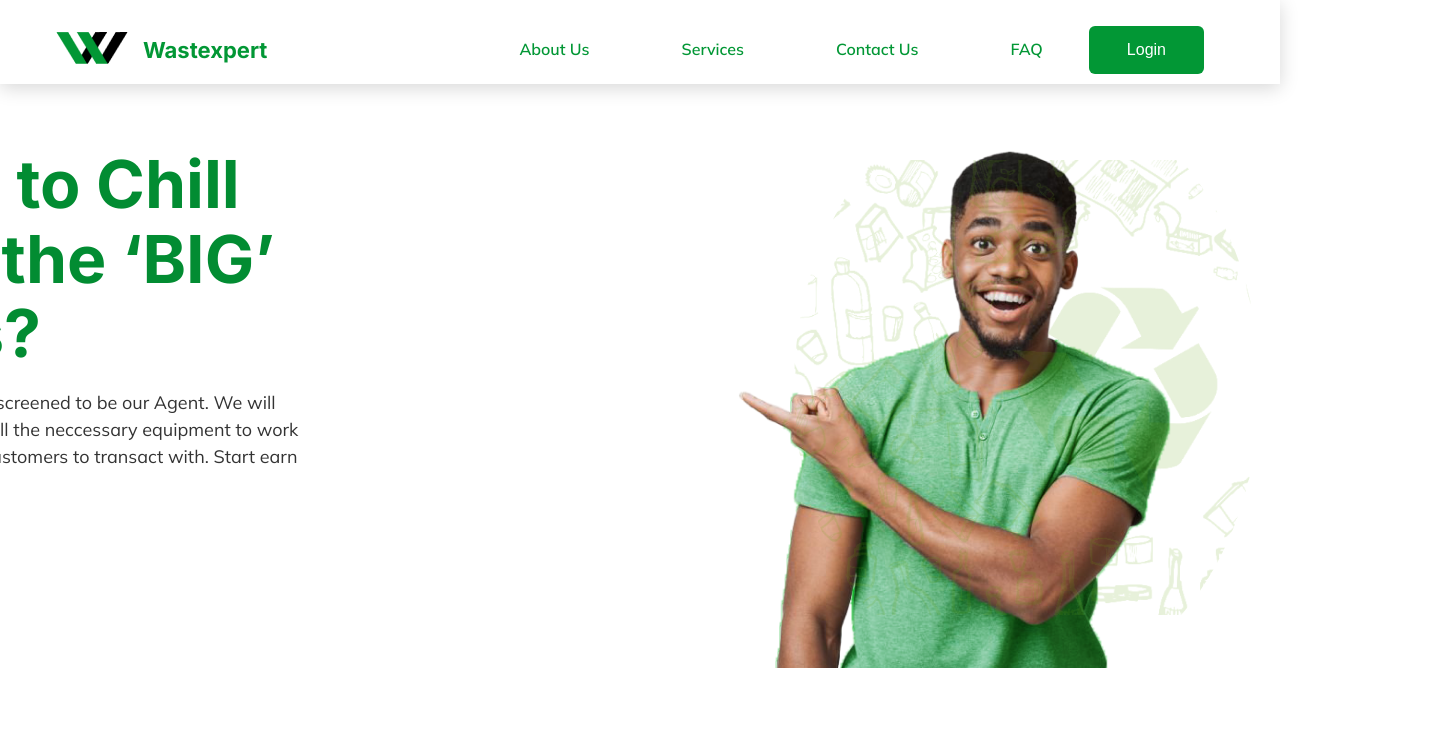
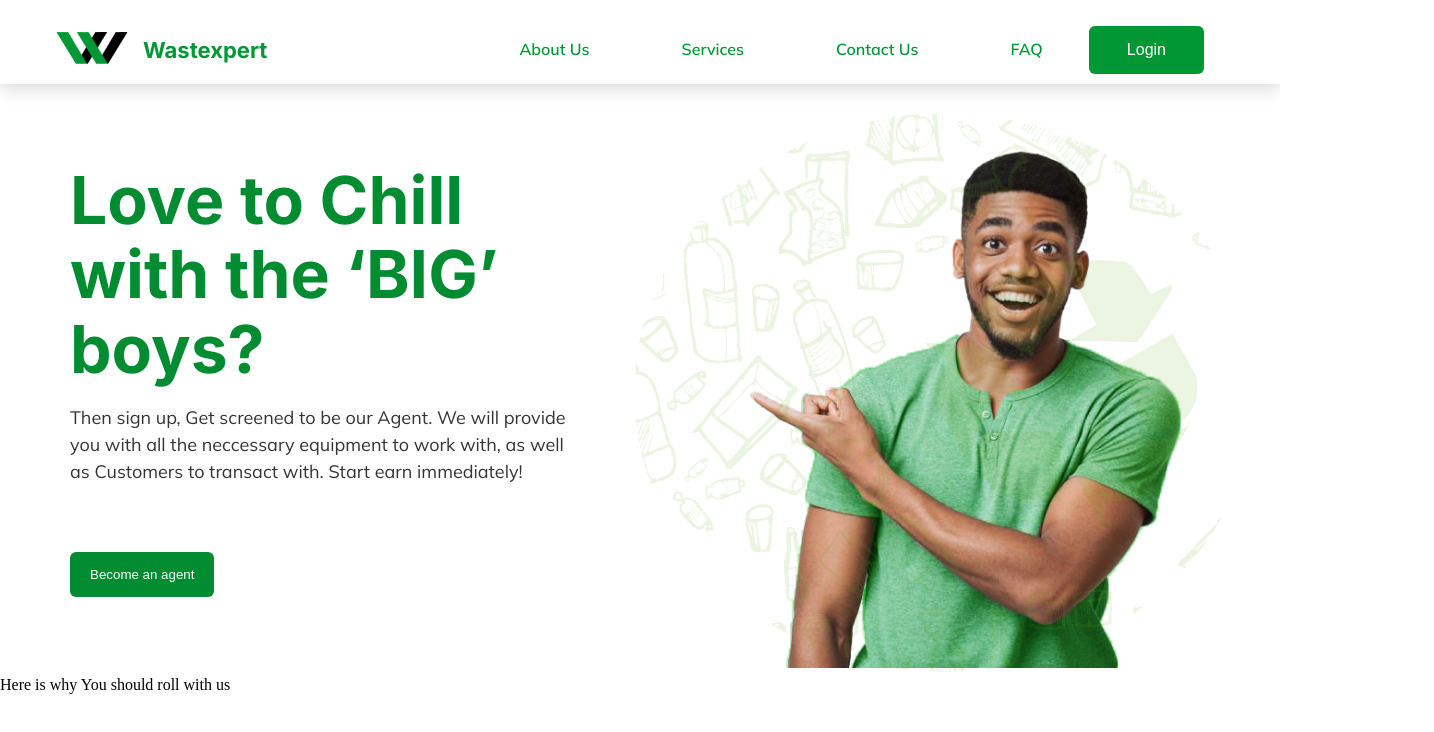
Before and after one commit to sabalearning01/Wastexpert, a React (Vite) app: page /agentform in a window 1280 px wide. Shown: the top 732 px of the page, 1434 px wide, since content can reach past the window. Built offline with nearby package versions, Linux system fonts and the light colour scheme.

Commit message:
agentform

```diff
--- a/src/App.jsx
+++ b/src/App.jsx
@@ -19,7 +19,7 @@ function App() {
         <BrowserRouter>
         {/* <main> */}
            {/* <Footer />    */}
-           {/* <Accordion/> */}
+            {/* <Accordion/>  */}
            {/* <Navbar2/> */}
 
             <Routes>
--- a/src/Components/Accordion/Accordion.jsx
+++ b/src/Components/Accordion/Accordion.jsx
@@ -74,6 +74,7 @@ import AccordionActions from '@mui/material/AccordionActions';
 import AccordionSummary from '@mui/material/AccordionSummary';
 import AccordionDetails from '@mui/material/AccordionDetails';
 import ExpandMoreIcon from '@mui/icons-material/ExpandMore';
+import { Typography } from '@mui/material';
 import Button from '@mui/material/Button';
 
 export default function AccordionUsage() {
--- a/src/Pages/Agentform/Agent.css
+++ b/src/Pages/Agentform/Agent.css
@@ -1,30 +1,16 @@
 
-.bgimg{
-    position: absolute;
-    right:20px;
-    border-radius: 50%;
-    /* width: 29.125rem; */
-    /* height: 607px; */
-    opacity:15%;
-    object-fit: contain;
 
-}
 
 .maincontainer{
     display:flex;
-    justify-content: center;
+    justify-content: space-between;
     align-items: center;
+    margin-left: 70px;
+
 
 }
 
 
-/*
-.maincontainer{
-    display:flex;
-    justify-content: space-evenly;
-    align-items: center;
-    margin-right: 25.42px;
-} */
 
 
 .lft h2{
@@ -34,7 +20,8 @@
    line-height: 74.58px;
    text-align: left;
    color:#028C32;
-   width: 477px;
+    width: 450px;
+   /* width:577px; */
 
 
 }
@@ -66,11 +53,3 @@
     text-decoration: none;
     color:white;
 }
-
-
- .rth img{
-    /* width: 945px; */
-gap: 0px;
-opacity: 0px;
-margin-right: 165px;
-}
--- a/src/Pages/Agentform/Agent.jsx
+++ b/src/Pages/Agentform/Agent.jsx
@@ -4,12 +4,13 @@ import Navbar from '../../Components/Navbar/Navbar'
 import Navbar2 from '../../Components/Navbar2/Navbar2'
 import GCR from '../../Images/GCR.png'
 import AGENTIMAGE from '../../Images/AGENTIMAGE.png'
+import guyimage from '../../Images/guyimage.png'
 
  const Agent = () => {
   return (
     <div className='mo'>
       <Navbar2/>
-       <img  className ="bgimg" src={GCR} alt="backgroundgimage"/>
+       {/* <img  className ="bgimg" src={GCR} alt="backgroundgimage"/>  */}
         <div className='maincontainer'>
             <div className='lft'>
              <h2>Love to Chill with the ‘BIG’ boys?</h2>
@@ -17,9 +18,11 @@ import AGENTIMAGE from '../../Images/AGENTIMAGE.png'
              <button className='agt'><a href="#">Become an agent</a></button>
             </div>
             <div className='rth'>
-                <img src={AGENTIMAGE} alt=""/>
+                <img src={guyimage} alt="guyimage"/>
             </div>
         </div>
+
+        <div className=''>Here is why You should roll with us</div>
 
 
 
```
Also changed, not shown: src/Images/guyimage.png (added).
